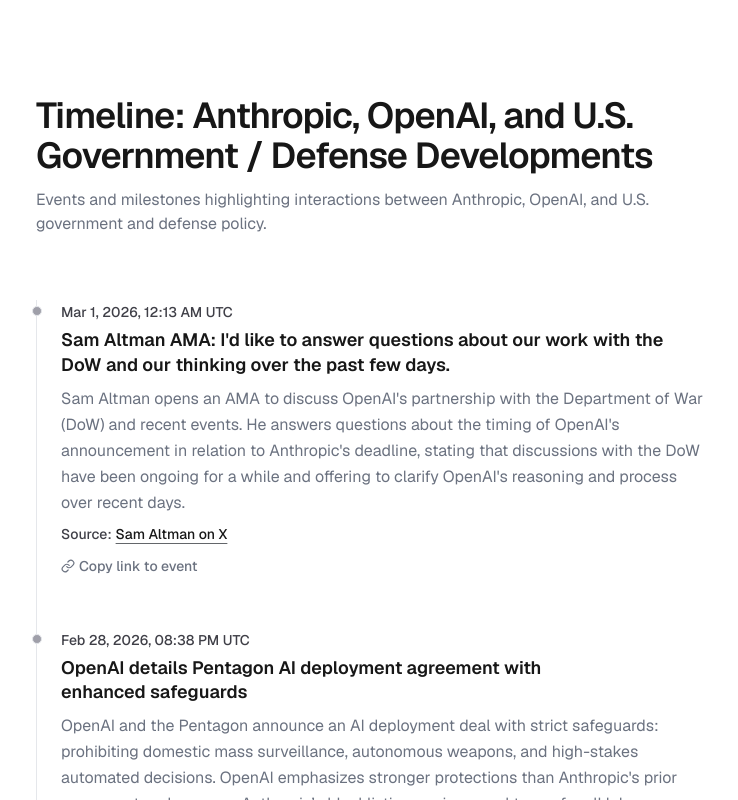
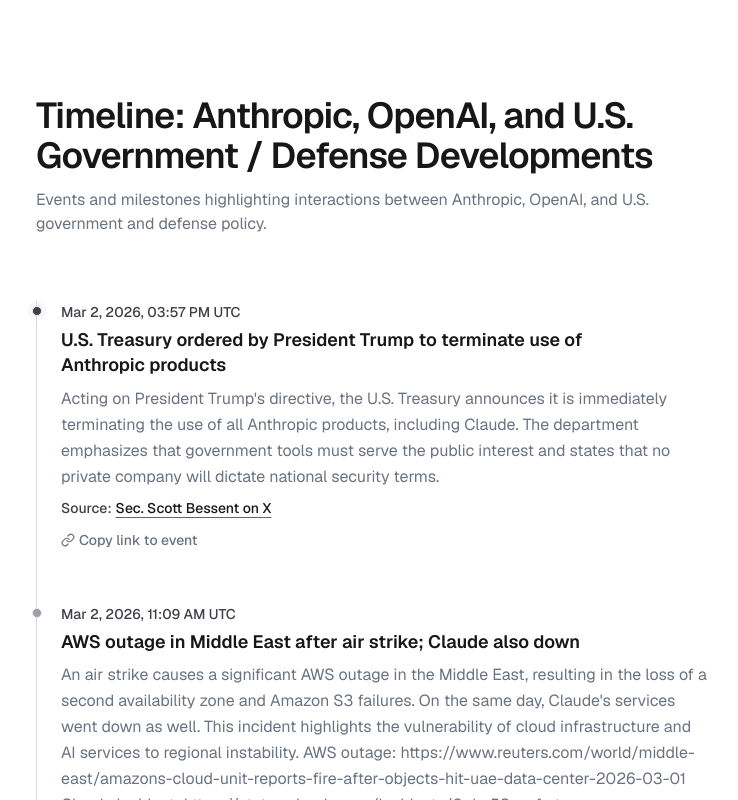
Before and after one commit to VladSez/anthropic-timeline, a Next.js app: page / in a window 1280 px wide. Shown: the top 800 px of the page, without its empty margins (268-1006 px from the left). Built offline with nearby package versions, Linux system fonts and the light colour scheme.

Commit message:
Add new timeline events related to U.S. government actions against Anthropic, including termination of product use and military operations involving AI. Update README.md to remove outdated entries for clarity and relevance.

```diff
--- a/app/page.tsx
+++ b/app/page.tsx
@@ -10,6 +10,36 @@
 }
 
 const events = [
+  {
+    id: "treasury-terminates-anthropic",
+    date: "2026-03-02T15:57:31.000Z",
+    title:
+      "U.S. Treasury ordered by President Trump to terminate use of Anthropic products",
+    summary:
+      "Acting on President Trump's directive, the U.S. Treasury announces it is immediately terminating the use of all Anthropic products, including Claude. The department emphasizes that government tools must serve the public interest and states that no private company will dictate national security terms.",
+    source:
+      "https://x.com/secscottbessent/status/2028499953283117283?s=12&t=_RN2fQnPTv5buAq00Oxwaw",
+    sourceLabel: "Sec. Scott Bessent on X",
+  },
+  {
+    id: "aws-middle-east-outage",
+    date: "2026-03-02T11:09:55.000Z",
+    title: "AWS outage in Middle East after air strike; Claude also down",
+    summary: `An air strike causes a significant AWS outage in the Middle East, resulting in the loss of a second availability zone and Amazon S3 failures. On the same day, Claude's services went down as well. This incident highlights the vulnerability of cloud infrastructure and AI services to regional instability. AWS outage: https://www.reuters.com/world/middle-east/amazons-cloud-unit-reports-fire-after-objects-hit-uae-data-center-2026-03-01 Claude incident: https://status.claude.com/incidents/0ghc53zpsfmt`,
+    source: "https://x.com/initjean/status/2028427577799401621",
+    sourceLabel: "Jean inits on X",
+  },
+  {
+    id: "us-iran-anthropic-ai-strikes",
+    date: "2026-03-01T01:51:00.000Z",
+    title:
+      "US uses Anthropic AI, B-2 bombers and suicide drones in Iran strikes",
+    summary:
+      "According to a source familiar with the situation, the Pentagon employed Anthropic's artificial intelligence, including Claude tools, during a strike on Iran. The attack occurred a day after the U.S. designated Anthropic a supply chain risk and announced the termination of its government partnerships. The precise role of the AI in the operation is unclear, as both the Pentagon and Anthropic declined to comment. Anthropic's AI has been widely deployed across the intelligence community and armed services, notably through a classified cloud partnership with Amazon.",
+    source:
+      "https://www.reuters.com/business/aerospace-defense/us-deploys-suicide-drones-tomahawk-missiles-iran-strikes-2026-03-01/",
+    sourceLabel: "Reuters",
+  },
   {
     id: "altman-ama-dow",
     date: "2026-03-01T00:13:41.000Z",
@@ -118,14 +148,26 @@
           </p>
         </header>
 
-        <ol className="relative border-l border-border">
-          {events.map((event) => (
+        <ol className="relative border-l border-zinc-300/80">
+          {events.map((event, i) => {
+            const isFirst = i === 0;
+
+            return (
               <li
                 key={event.id}
                 id={event.id}
                 className="mb-12 ml-6 scroll-mt-8 last:mb-0"
               >
-              <div className="absolute -left-[5px] mt-1.5 h-2.5 w-2.5 rounded-full border border-border bg-zinc-400" />
+                <div className="absolute -left-[5px] mt-1.5 flex h-2.5 w-2.5 items-center justify-center">
+                  {isFirst && (
+                    <span className="absolute h-full w-full animate-ping rounded-full bg-zinc-400 opacity-75" />
+                  )}
+                  <span
+                    className={`relative h-2.5 w-2.5 rounded-full border border-border ${
+                      isFirst ? "bg-zinc-700" : "bg-zinc-400"
+                    }`}
+                  />
+                </div>
                 <time
                   className="text-sm font-medium text-zinc-700"
                   dateTime={event.date}
@@ -161,7 +203,8 @@
                   <CopyLinkButton eventId={event.id} />
                 </div>
               </li>
-          ))}
+            );
+          })}
         </ol>
 
         <footer className="mt-20 border-t border-border pt-6 text-sm text-muted">
```
Also changed, not shown: 1 other file (tests, documents, lock files or other folders). Lines whose indentation alone changed are shown as unchanged.
